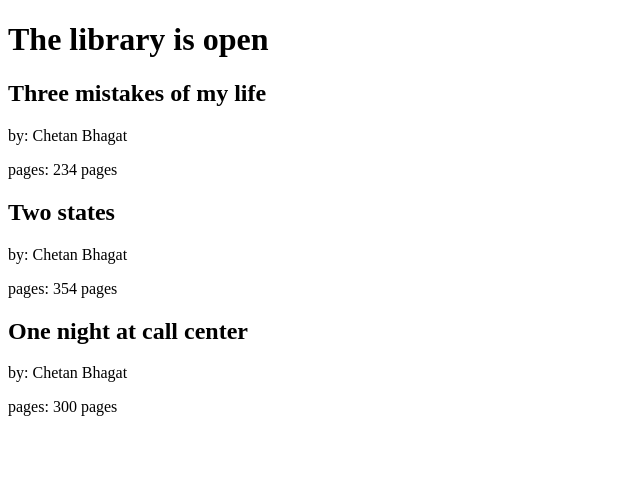
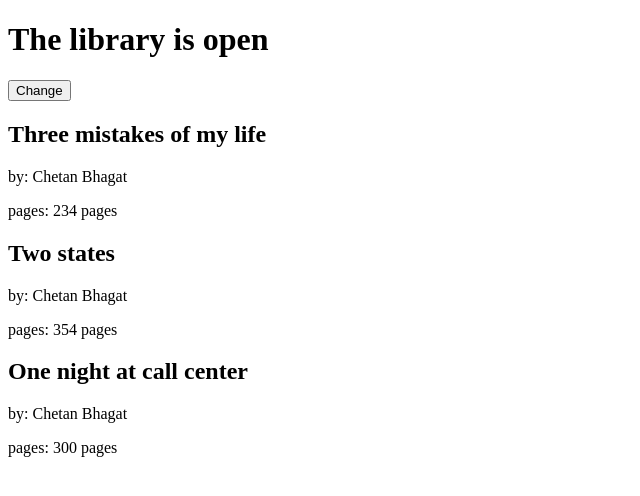
Before and after one commit to saianis/react-essential-learning, a React (Create React App) app: page / in a window 1280 px wide. Shown: the top 496 px of the page, without its empty margins (0-640 px from the left). Built offline with nearby package versions, Linux system fonts and the light colour scheme.

Commit message:
added setState method

```diff
--- a/src/index.js
+++ b/src/index.js
@@ -30,6 +30,15 @@
     this.state = {
       open: true
     }
+    this.toggleOpenClosed = this.toggleOpenClosed.bind(this)
+  }
+
+  toggleOpenClosed() {
+    this.setState( prevState =>
+      ({
+        open: !prevState.open
+      }
+    ))
   }
 
   render() {
@@ -37,6 +46,9 @@
     return (
       <div>
         <h1>The library is {this.state.open ? 'open' : 'closed'}</h1>
+        <button onClick={this.toggleOpenClosed}>
+          Change
+        </button>
         {books.map(
           ( book, i) =>
             <Book
```
